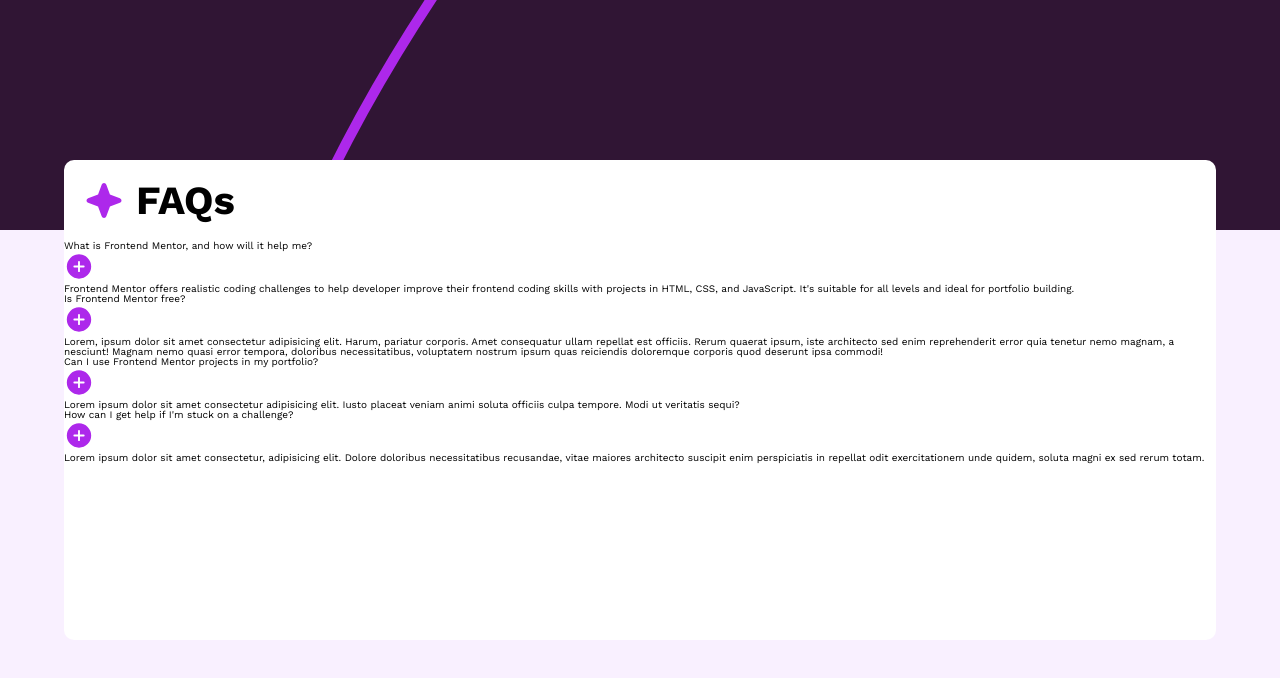
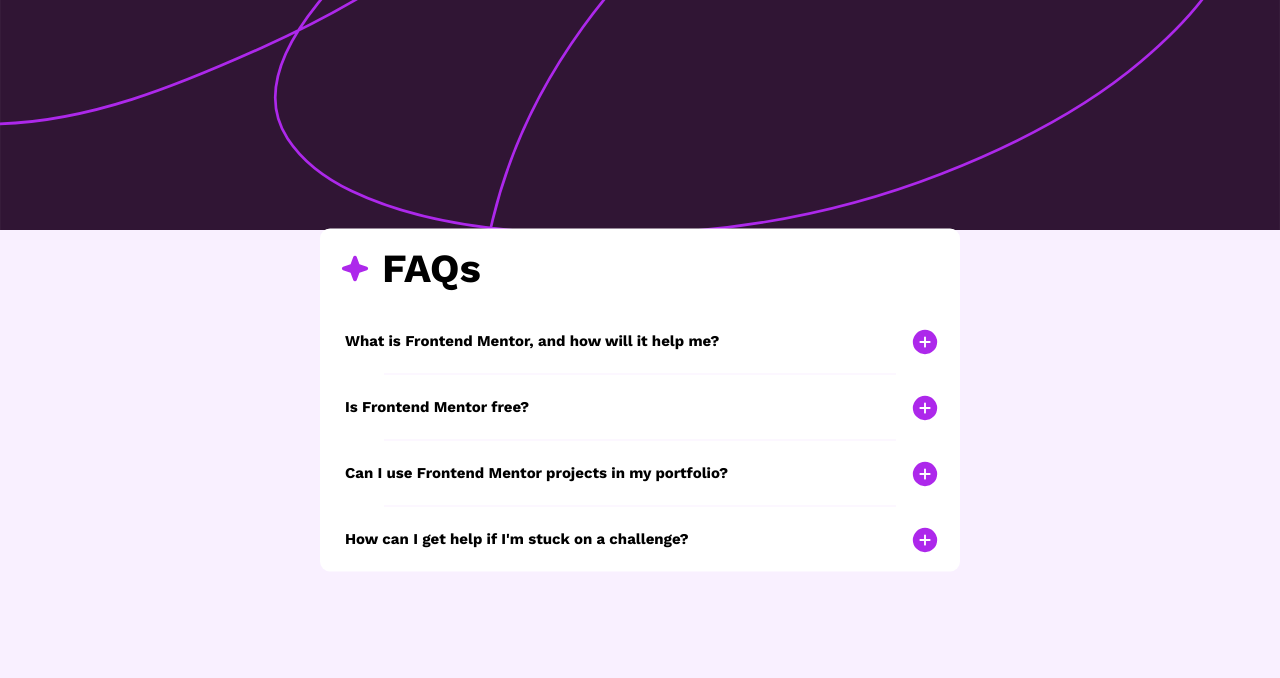
Before and after one commit to mstru55/faq-accordion, a plain HTML site: page index.html in a window 1280 px wide. Drawn offline with nearby package versions, Linux system fonts and the light colour scheme.

Commit message:
Add files via upload

```diff
--- a/css/main.css
+++ b/css/main.css
@@ -14,6 +14,12 @@
 	background-color: var(--light-pink);
 	font-family: 'Work Sans', sans-serif;
 }
+.line {
+	margin: 0 auto;
+	width: 80%;
+	height: 1px;
+	background-color: var(--light-pink);
+}
 .bg {
 	width: 100%;
 	height: 230px;
@@ -29,7 +35,7 @@
 	left: 50%;
 	transform: translate(-50%, -50%);
 	width: 90%;
-	height: 60%;
+	height: auto;
 	background-color: #fff;
 	border-radius: 10px;
 	z-index: 1000;
@@ -44,3 +50,69 @@
 	font-size: 4rem;
 	font-weight: bold;
 }
+.accordion-box {
+	display: flex;
+	flex-direction: column;
+}
+.accordion-card-question {
+	padding: 1em;
+	display: flex;
+	justify-content: space-between;
+	align-items: center;
+}
+.accordion-card-question-title {
+	width: 70%;
+}
+.btn-accordion {
+	width: 30%;
+}
+.accordion-card-question h2 {
+	padding: 1em;
+	font-size: 1.5rem;
+	font-weight: bold;
+}
+
+.plus {
+	padding-right: 1em;
+	background-image: url('../img/icon-plus.svg');
+	/* background-position: center; */
+	background-repeat: no-repeat;
+	width: 30px;
+	height: 30px;
+}
+.minus {
+	background-image: url('../img/icon-minus.svg');
+	width: 30px;
+	height: 30px;
+	background-repeat: no-repeat;
+}
+.accordion-card-answer {
+	display: none;
+	padding: 1em 1.5em;
+	font-size: 1.6rem;
+	color: var(--grayish-purple);
+}
+.active {
+	display: flex;
+	transition: 0.3s all;
+}
+
+@media (min-width: 1200px) {
+	.bg {
+		background-image: url('../img/background-pattern-desktop.svg');
+	}
+	.accordion-card {
+		width: 50%;
+	}
+	.accordion-card-title img {
+		width: 5%;
+	}
+	.accordion-card-question h2:hover {
+		color: rgb(230, 21, 202);
+	}
+}
+@media (min-width: 1600px) {
+	.accordion-card {
+		top: 40%;
+	}
+}
--- a/index.html
+++ b/index.html
@@ -18,14 +18,16 @@
 
 		<section class="accordion-card">
 			<div class="accordion-card-title">
-				<img src="./img/icon-star.svg" alt="" />
+				<img src="./img/icon-star.svg" class="btn-accordion" alt="" />
 				<h1>FAQs</h1>
 			</div>
 
 			<div class="accordion-box">
 				<div class="accordion-card-question">
-					<h2>What is Frontend Mentor, and how will it help me?</h2>
-					<img src="./img/icon-plus.svg" alt="" />
+					<div class="accordion-card-question-title">
+						<h2>What is Frontend Mentor, and how will it help me?</h2>
+					</div>
+					<div class="btn-accordion plus"></div>
 				</div>
 				<div class="accordion-card-answer">
 					<p>
@@ -36,10 +38,13 @@
 					</p>
 				</div>
 			</div>
+			<div class="line"></div>
 			<div class="accordion-box">
 				<div class="accordion-card-question">
-					<h2>Is Frontend Mentor free?</h2>
-					<img src="./img/icon-plus.svg" alt="" />
+					<div class="accordion-card-question-title">
+						<h2>Is Frontend Mentor free?</h2>
+					</div>
+					<div class="btn-accordion plus"></div>
 				</div>
 				<div class="accordion-card-answer">
 					<p>
@@ -52,10 +57,13 @@
 					</p>
 				</div>
 			</div>
+			<div class="line"></div>
 			<div class="accordion-box">
 				<div class="accordion-card-question">
-					<h2>Can I use Frontend Mentor projects in my portfolio?</h2>
-					<img src="./img/icon-plus.svg" alt="" />
+					<div class="accordion-card-question-title">
+						<h2>Can I use Frontend Mentor projects in my portfolio?</h2>
+					</div>
+					<div class="btn-accordion plus"></div>
 				</div>
 				<div class="accordion-card-answer">
 					<p>
@@ -65,10 +73,13 @@
 					</p>
 				</div>
 			</div>
+			<div class="line"></div>
 			<div class="accordion-box">
 				<div class="accordion-card-question">
-					<h2>How can I get help if I'm stuck on a challenge?</h2>
-					<img src="./img/icon-plus.svg" alt="" />
+					<div class="accordion-card-question-title">
+						<h2>How can I get help if I'm stuck on a challenge?</h2>
+					</div>
+					<div class="btn-accordion plus"></div>
 				</div>
 				<div class="accordion-card-answer">
 					<p>
--- a/js/script.js
+++ b/js/script.js
@@ -0,0 +1,18 @@
+let accordionBox = document.querySelectorAll('.accordion-box');
+let btnAccordion = document.getElementsByClassName('btn-accordion');
+let contentText = document.getElementsByClassName('accordion-card-answer');
+let btnPlus = document.getElementsByClassName('plus');
+let btnMinus = document.getElementsByClassName('minus');
+
+accordionBox.forEach((box) => {
+	let btnAccordion = box.querySelector('.btn-accordion');
+	console.log(box);
+	btnAccordion.addEventListener('click', () => {
+		let text = box.querySelector('.accordion-card-answer');
+		text.classList.toggle('active');
+	});
+	btnAccordion.addEventListener('click', () => {
+		let imgChange = box.querySelector('.btn-accordion');
+		imgChange.classList.toggle('minus');
+	});
+});
```
